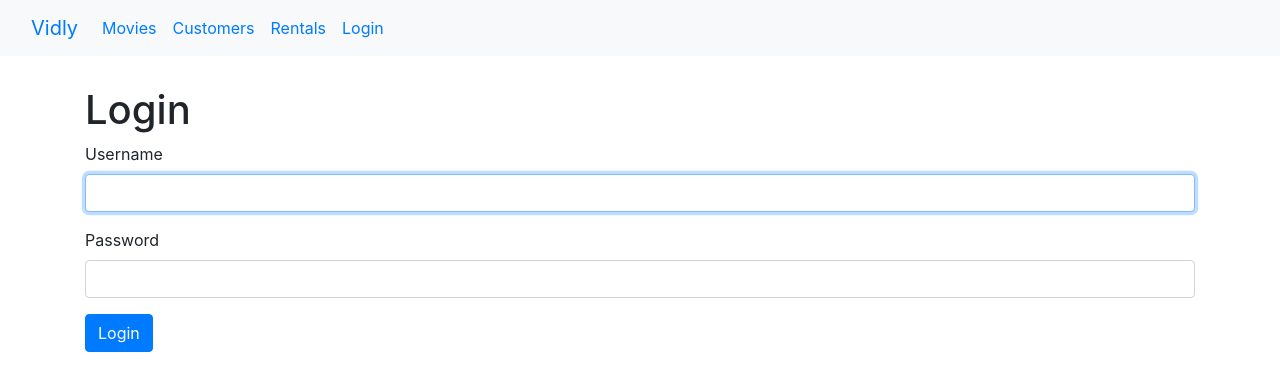
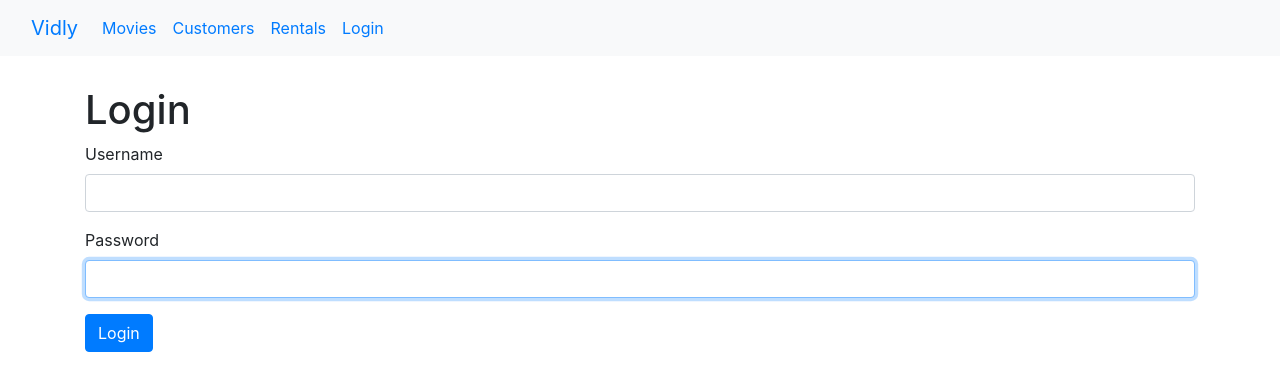
Before and after one commit to mykfrost/vidly, a React (Create React App) app: page /login in a window 1280 px wide. Shown: the top 390 px of the page. Built offline with nearby package versions, Linux system fonts and the light colour scheme.

Commit message:
Creating an interface for inputs

```diff
--- /dev/null
+++ b/src/components/common/input.jsx
@@ -0,0 +1,18 @@
+import React, { Component } from 'react';
+const Input = ({name ,label, value,onChange}) => {
+    return (
+     <div className="form-group">
+        <label htmlFor={name}>{label}</label>
+            <input autoFocus
+                value={value}
+                name={name}
+                onChange={onChange}
+                id="username"
+                type="text"
+                className="form-control" />
+                </div>
+
+    );
+}
+
+export default Input;
--- a/src/components/loginForm.jsx
+++ b/src/components/loginForm.jsx
@@ -1,13 +1,16 @@
 import React, { Component } from 'react';
+import Input from './common/input';
 
 class LoginForm extends Component {
    state = {
-    account : { username : '', password: ''}
-
+    account : { username : '', password: ''} ,
+    errors : {}
    };
 
     handleSubmit = e => {
         e.preventDefault();
+       const errors = this.validate();
+       this.setState({errors})
         //call the server, save changes & redirect user
              // const password =  this.password.current.value;
          console.log('Submitted');
@@ -25,26 +28,14 @@ handleChange = ({currentTarget : input}) =>{
             <div>
                 <h1>Login</h1>
                 <form onSubmit={this.handleSubmit}>
-                    <div className="form-group">
-                    <label htmlFor="username">Username</label>
-                    <input autoFocus
+                    <Input name="username"
                     value={account.username}
-                    name="username"
-                    onChange={this.handleChange}
-                    id="username"
-                    type="text"
-                    className="form-control" />
-                    </div>
-                    <div className="form-group">
-                    <label htmlFor="password">Password </label>
-                    <input
-                    onChange={this.handleChange}
+                    label="Username"
+                    onChange={this.handleChange}/>
+                  <Input name="password"
                     value={account.password}
-                    name="password"
-                    id="password"
-                     type="text"
-                    className="form-control" />
-                    </div>
+                    label="Password"
+                    onChange={this.handleChange}/>
                     <button className="btn btn-primary">Login</button>
                 </form>
             </div>
```
